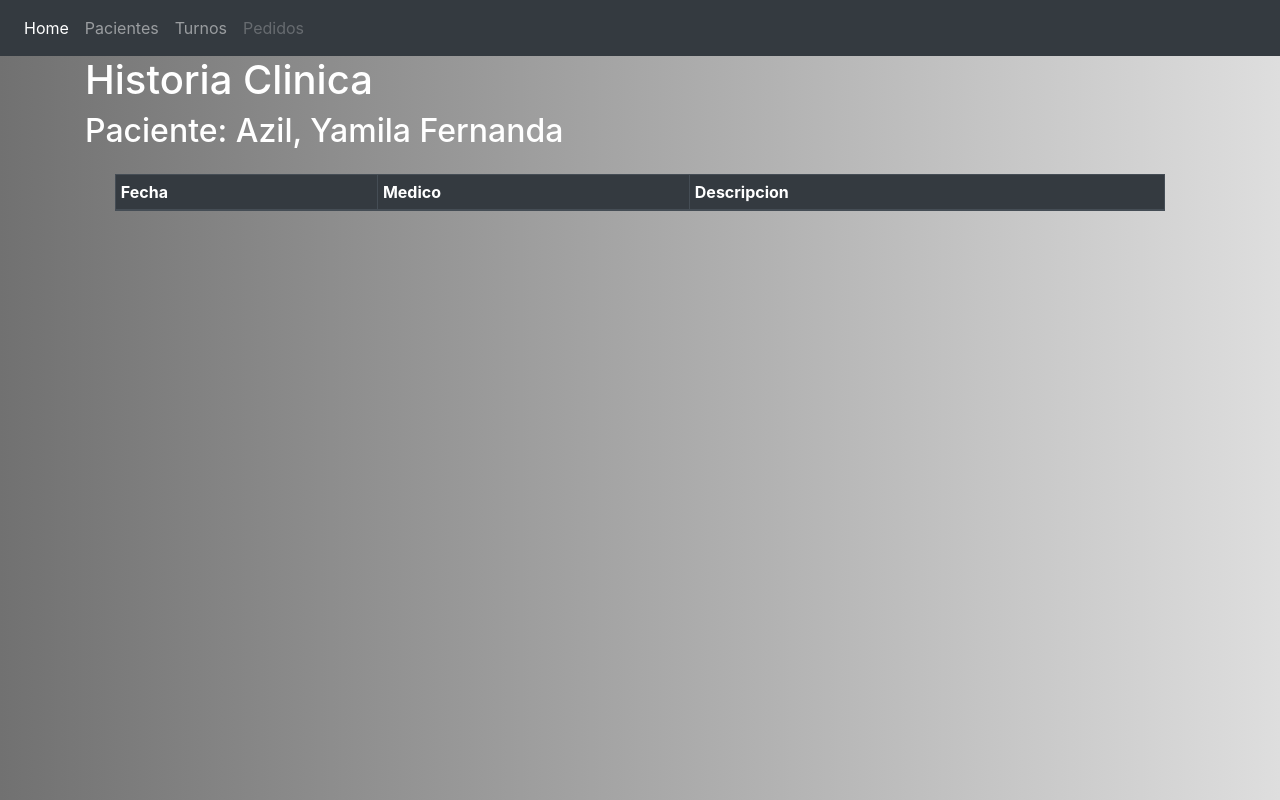
After one commit to wirelexx/consultorio1, a Django app: page /119/historia_clinica in a window 1280 px wide. The commit adds this page. Run offline with Django 3.2, Linux system fonts and the light colour scheme; data comes from the database, SQL or seed files in the repository; both versions use the stored data as it was after the commit; lists and menus that the app fills with data are empty.

Commit message:
actualizacion 23/11

```diff
--- a/gestion_consultorio/models.py
+++ b/gestion_consultorio/models.py
@@ -17,6 +17,12 @@ class medico(models.Model):
 
 class turno(models.Model):
     id_paciente = models.ForeignKey(paciente, on_delete=models.CASCADE)
-    fecha_turno =  models.DateField(default=datetime.datetime(2000,1,31))
-    hora_turno =  models.TimeField(default=datetime.datetime(2000,1,31,20,00,00))
+    fecha_turno =  models.DateField()
+    hora_turno =  models.TimeField()
     id_medico = models.ForeignKey(medico, on_delete=models.CASCADE)
+
+class historia_medica(models.Model):
+    id_paciente = models.ForeignKey(paciente, on_delete=models.CASCADE)
+    id_medico = models.ForeignKey(medico, on_delete=models.CASCADE)
+    fecha = models.DateField(default=datetime.datetime(2000,1,31))
+    descripcion = models.TextField(blank=True)
--- a/gestion_consultorio/static/script.js
+++ b/gestion_consultorio/static/script.js
@@ -1,11 +1,8 @@
-(function() {
-   const btnDelete = document.querySelectorAll('.btn-delete');
-   const btnArray = Array.from(btnDelete);
-   btnArray.forEach((btn) => {
-    btn.addEventListener('click', (e) => {
-      if(!confirm('¿Está seguro que desea eliminar?')) {
-          e.preventDefault();
-      }
-    });
-  });
- }());
+function editar_paciente(boton){
+  var str = boton.value;
+  alert(str);
+  var res = str.split(",");
+  document.getElementById("input_id_paciente").value=res[0];
+  document.getElementById("input_nombre_paciente").value=res[1];
+  document.getElementById("input_apellido_paciente").value=res[2];
+}
--- /dev/null
+++ b/gestion_consultorio/templates/historia_clinica.html
@@ -0,0 +1,32 @@
+{% extends "layout.html" %}
+{% block body %}
+
+<div class="container">
+  <h1 style="color:white">Historia Clinica</h1>
+  <h2 style="color:white">Paciente: {{paciente.apellido}}, {{paciente.nombre}}</h2>
+  <div class="input-group mb-3">
+</div>
+<div class="container">
+  <div id="div1" class ="col-md-12">
+    <table border="1" class="table table-hover table-bordered bg-white table-sm">
+      <thead class="thead-dark">
+        <tr>
+          <th style="display:none;" scope="col">Id</th>
+          <th scope="col">Fecha</th>
+          <th scope="col">Medico</th>
+          <th scope="col">Descripcion</th>
+        </tr>
+      </thead>
+      <tbody id="tabla_historia_clinica">
+        {% for movimiento in historia_clinica %}
+          <tr>
+            <td>{{movimiento.fecha|date:"d/m/Y"}}</td>
+            <td>{{movimiento.id_medico}}</td>
+            <td>{{movimiento.descripcion}}</td>
+          </tr>
+        {% endfor %}
+      </tbody>
+    </table>
+  </div>
+</div>
+{% endblock %}
--- a/gestion_consultorio/templates/index.html
+++ b/gestion_consultorio/templates/index.html
@@ -1,4 +1,5 @@
 {% extends "layout.html" %}
 {% block body %}
-    <h1>Gestion de Consultorio</h1>
+    <h1 style="color:white;">Gestion de Consultorio</h1>
+    <h2 style="color:white;">Oftalmologico</h2>
 {% endblock %}
--- a/gestion_consultorio/urls.py
+++ b/gestion_consultorio/urls.py
@@ -7,4 +7,6 @@ urlpatterns = [
     path('pedidos', views.pedidos, name='pedidos'),
     path('turnos', views.turnos, name='turnos'),
     path("<int:paciente_id>/eliminar_paciente", views.eliminar_paciente, name="eliminar_paciente"),
+    path("<int:paciente_id>/historia_clinica", views.historia_clinica, name="historia_clinica"),
+    path("<int:turno_id>/atender_paciente", views.atender_paciente, name="atender_paciente"),
 ]
--- a/gestion_consultorio/views.py
+++ b/gestion_consultorio/views.py
@@ -1,6 +1,6 @@
 from django.shortcuts import render
 from django.http import HttpResponse, HttpResponseRedirect
-from .models import paciente, medico, turno
+from .models import paciente, medico, turno, historia_medica
 from django import forms
 from django.urls import reverse
 
@@ -18,26 +18,53 @@ def pacientes(request):
             p.save()
             return HttpResponseRedirect(reverse('pacientes'))
 
-        t = turno()
-        t.id_paciente=paciente.objects.get(pk=int(request.POST['id_paciente']))
-        t.id_medico=medico.objects.get(pk=int(request.POST['id_medico']))
-        t.hora_turno=request.POST['hora_turno']
-        t.fecha_turno=request.POST['fecha_turno']
-        t.save()
+        if request.POST['id_post'] == "form_nuevo_turno":
+            t = turno()
+            t.id_paciente=paciente.objects.get(pk=int(request.POST['id_paciente']))
+            t.id_medico=medico.objects.get(pk=int(request.POST['id_medico']))
+            t.hora_turno=request.POST['hora_turno']
+            t.fecha_turno=request.POST['fecha_turno']
+            t.save()
+            return HttpResponseRedirect(reverse('pacientes'))
 
-    return render(request,"pacientes.html", {"medicos":medico.objects.all(),"pacientes": paciente.objects.all(), "form": FormNuevoPaciente()})
+        if request.POST['id_post'] == "form_editar_paciente":
+            p = paciente()
+            p = paciente.objects.get(pk=int(request.POST['id_paciente']))
+            p.nombre=request.POST['nombre_paciente']
+            p.apellido=request.POST['apellido_paciente']
+            p.save()
+            return HttpResponseRedirect(reverse('pacientes'))
+
+    return render(request,"pacientes.html", {"medicos":medico.objects.all(),"pacientes": paciente.objects.all().order_by('apellido'), "form": FormNuevoPaciente()})
 
 def pedidos(request):
     return render(request,"pedidos.html")
 
 def turnos(request):
-    return render(request,"turnos.html", {"turnos": turno.objects.all()})
+    if request.method == "POST":
+        if request.POST['id_post'] == "form_editar_turno":
+            t = turno()
+            print(request.POST)
+            t = turno.objects.get(pk=int(request.POST['id_turno']))
+            t.id_medico=medico.objects.get(pk=int(request.POST['id_medico']))
+            t.hora_turno=request.POST['hora_turno']
+            t.fecha_turno=request.POST['fecha_turno']
+            t.save()
+            return HttpResponseRedirect(reverse('turnos'))
+
+    return render(request,"turnos.html", {"medicos":medico.objects.all(),"turnos": turno.objects.all().order_by('fecha_turno','hora_turno')})
 
 def eliminar_paciente(request, paciente_id):
     p =  paciente.objects.get(pk=paciente_id)
     p.delete()
     return HttpResponseRedirect(reverse('pacientes'))
 
+def historia_clinica(request, paciente_id):
+    return render(request,"historia_clinica.html",{"paciente":paciente.objects.get(pk=paciente_id),"historia_clinica": historia_medica.objects.filter(id_paciente=paciente_id)})
+
+def atender_paciente(request, turno_id):
+    return render(request,"atender_paciente.html",{"turno":turno.objects.get(pk=turno_id)})
+
 class FormNuevoPaciente(forms.Form):
     nombre = forms.CharField(label="Nombre")
     apellido =forms.CharField(label="Apellido")
```
Also changed, not shown: gestion_consultorio/templates/atender_paciente.html (added, +10 -0 lines), gestion_consultorio/templates/editar_paciente.html (deleted, +0 -24 lines), gestion_consultorio/templates/pacientes.html (+49 -16 lines), gestion_consultorio/templates/turnos.html (+77 -9 lines), db.sqlite3, gestion_consultorio/migrations/0012_historia_medica.py (added), gestion_consultorio/migrations/0013_auto_20201123_1604.py (added), gestion_consultorio/migrations/0014_historia_medica_descripcion.py (added).
